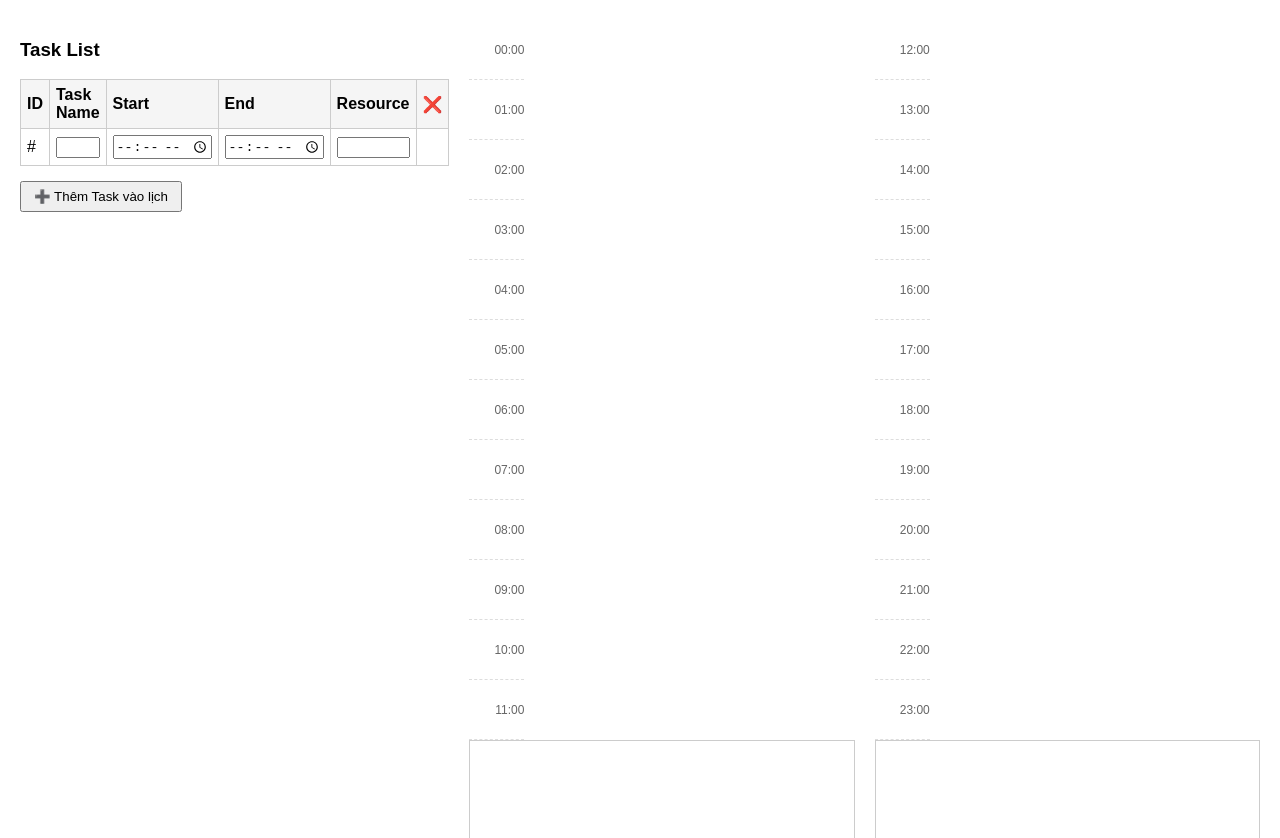
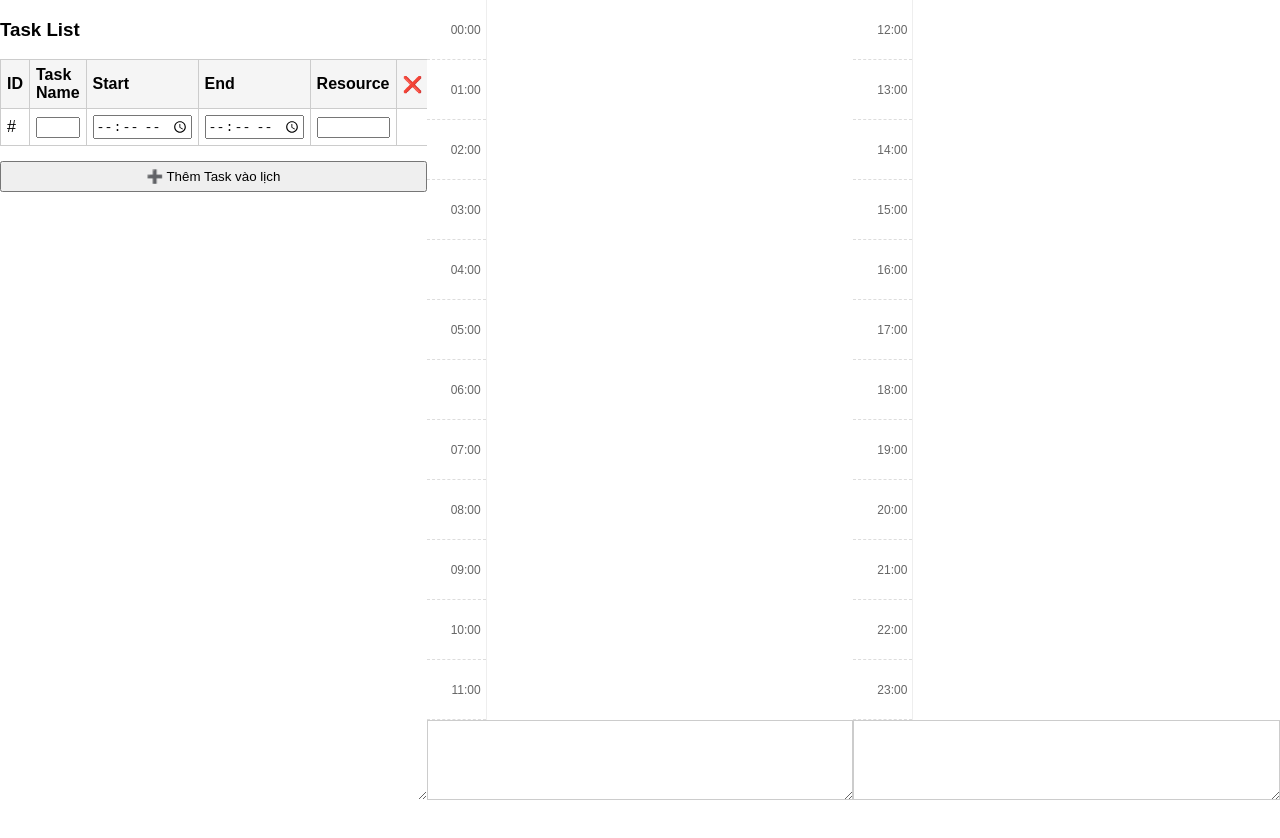
Before and after one commit to mydatascience1608/tm, a website: page public/Index.html in a window 1280 px wide. Shown: the top 838 px of the page. After the commit the page ends 800 px from the top, so only its background shows below. Drawn offline with Linux system fonts and the light colour scheme; no server answers.

Commit message:
Update Style.css

```diff
--- a/public/Style.css
+++ b/public/Style.css
@@ -5,13 +5,26 @@
 body {
   font-family: Arial, sans-serif;
   margin: 0;
-  padding: 20px;
+  padding: 0;
   display: flex;
-  gap: 20px;
+  gap: 0;
+  height: 100vh;
+}
+
+/* Cho phép resize ngang từng cột */
+.resizable {
+  resize: horizontal;
+  overflow: auto;
+  min-width: 180px;
+  max-width: 100vw;
+  flex: 1 1 0;
 }
 
 .column {
-  flex: 1;
+  display: flex;
+  flex-direction: column;
+  height: 100vh;
+  flex: 1 1 0;
 }
 
 /* Task Table Styles */
@@ -43,14 +56,15 @@ body {
 }
 
 /* Calendar Styles */
-.calendar-container {
-  display: flex;
-  align-items: flex-start;
-}
-
 .hour-labels {
   width: 60px;
-  padding-right: 5px;
+  min-width: 60px;
+  max-width: 60px;
+  background: #fff;
+  border-right: 1px solid #eee;
+  display: flex;
+  flex-direction: column;
+  align-items: flex-end;
 }
 
 .hour-label {
@@ -60,16 +74,20 @@ body {
   font-size: 12px;
   color: #666;
   border-bottom: 1px dashed #ddd;
+  width: 100%;
+  box-sizing: border-box;
+  padding-right: 5px;
 }
 
 .calendar {
   position: relative;
   width: 100%;
-  height: 1440px;
+  height: 720px;
   border: 1px solid #ccc;
   background: linear-gradient(to bottom, #f9f9f9 0.5px, transparent 0.5px);
   background-size: 100% 60px;
   overflow-y: auto;
+  flex: 1 1 0;
 }
 
 .task {
@@ -83,6 +101,8 @@ body {
   color: #fff;
   font-size: 13px;
   font-weight: bold;
+  box-sizing: border-box;
+  z-index: 1;
 }
 
 .delete-btn {
@@ -90,21 +110,3 @@ body {
   cursor: pointer;
   font-weight: bold;
 }
-
-.task {
-  position: absolute;
-  left: 10px;
-  width: calc(100% - 20px);
-  border-radius: 4px;
-  padding: 4px;
-  color: #fff;
-  font-size: 13px;
-  font-weight: bold;
-  box-sizing: border-box;
-}
-
-.delete-btn {
-  color: red;
-  cursor: pointer;
-  font-weight: bold;
-}
```
